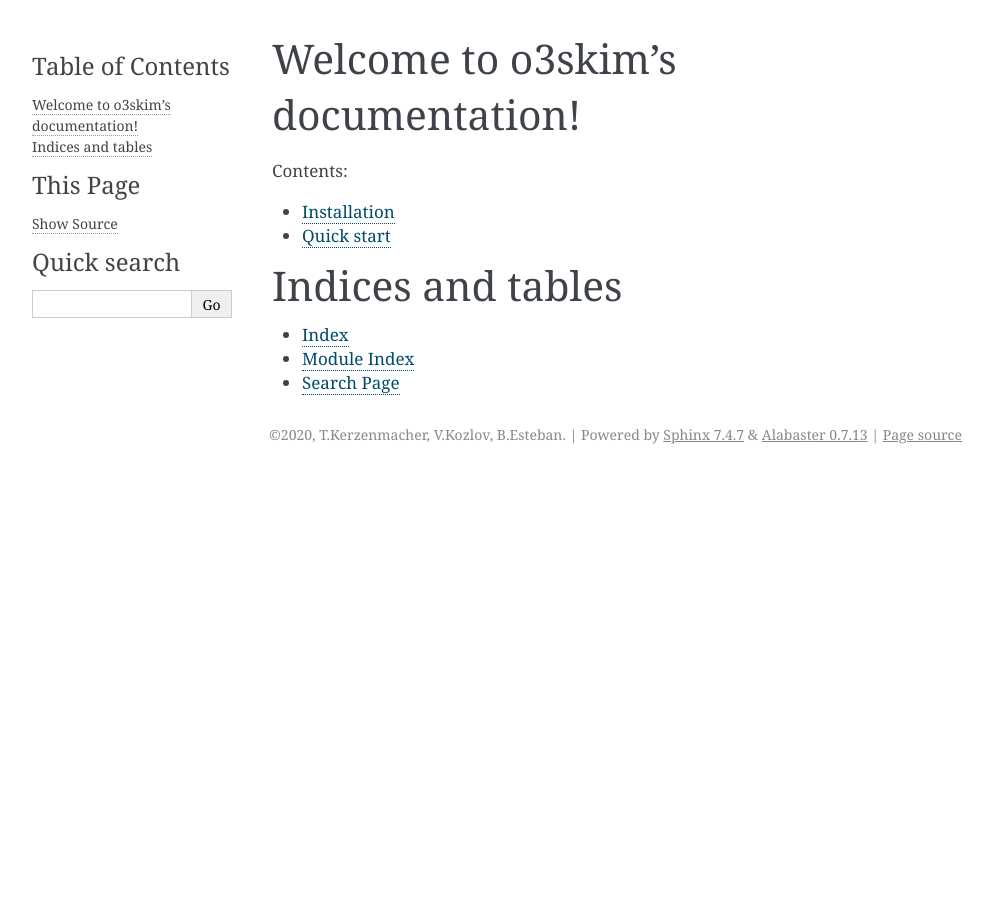
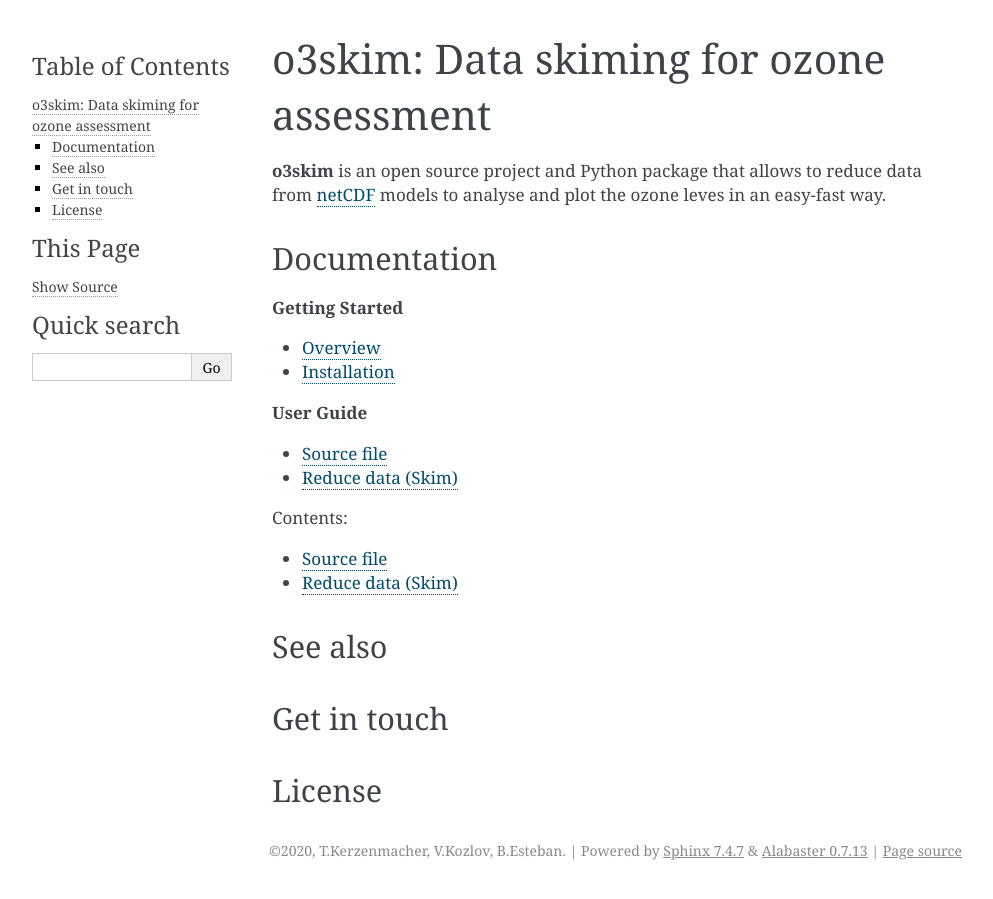
Before and after one commit to EOSC-synergy/o3skim, a Sphinx documentation site: the page built from docs/index.rst, in a window 1280 px wide. Shown: the whole page, without its empty margins (148-1141 px from the left). Built offline with Sphinx 7.4.7, drawn with Linux system fonts in a browser that asks for light colours.

Commit message:
Creation of first indexes

```diff
--- /dev/null
+++ b/docs/getting_started/overview.rst
@@ -0,0 +1,6 @@
+Overview
+===================
+
+* :ref:`genindex`
+* :ref:`modindex`
+* :ref:`search`
--- a/docs/index.rst
+++ b/docs/index.rst
@@ -1,20 +1,50 @@
-.. o3skim documentation master file, created by
-   sphinx on Wed Oct 21 14:38:00 2020.
+=========================================
+o3skim: Data skiming for ozone assessment
+=========================================
 
-Welcome to o3skim's documentation!
-==================================
+**o3skim** is an open source project and Python package that allows to reduce
+data from netCDF_ models to analyse and plot the ozone leves in an easy-fast
+way.
+
+.. _netCDF: http://www.unidata.ucar.edu/software/netcdf
+
+Documentation
+-------------
+
+**Getting Started**
+
+* :doc:`getting_started/overview`
+* :doc:`getting_started/installation`
+
+.. toctree::
+   :maxdepth: 1
+   :hidden:
+   :caption: Getting Started
+
+   getting_started/overview
+   getting_started/installation
+
+**User Guide**
+
+* :doc:`user_guide/source-file`
+* :doc:`user_guide/reduce-data`
 
 .. toctree::
    :maxdepth: 2
    :caption: Contents:
 
-   usage/installation
-   usage/quickstart
+   user_guide/source-file
+   user_guide/reduce-data
 
 
-Indices and tables
-==================
 
-* :ref:`genindex`
-* :ref:`modindex`
-* :ref:`search`
+See also
+--------
+
+
+Get in touch
+------------
+
+
+License
+-------
--- a/docs/usage/quickstart.rst
+++ /dev/null
@@ -1,2 +0,0 @@
-Quick start
-==================================
--- /dev/null
+++ b/docs/user_guide/reduce-data.rst
@@ -0,0 +1,2 @@
+Reduce data (Skim)
+==================================
--- /dev/null
+++ b/docs/user_guide/source-file.rst
@@ -0,0 +1,2 @@
+Source file
+==================================
```
Also changed, not shown: docs/getting_started/installation.rst (renamed from docs/usage/installation.rst).
